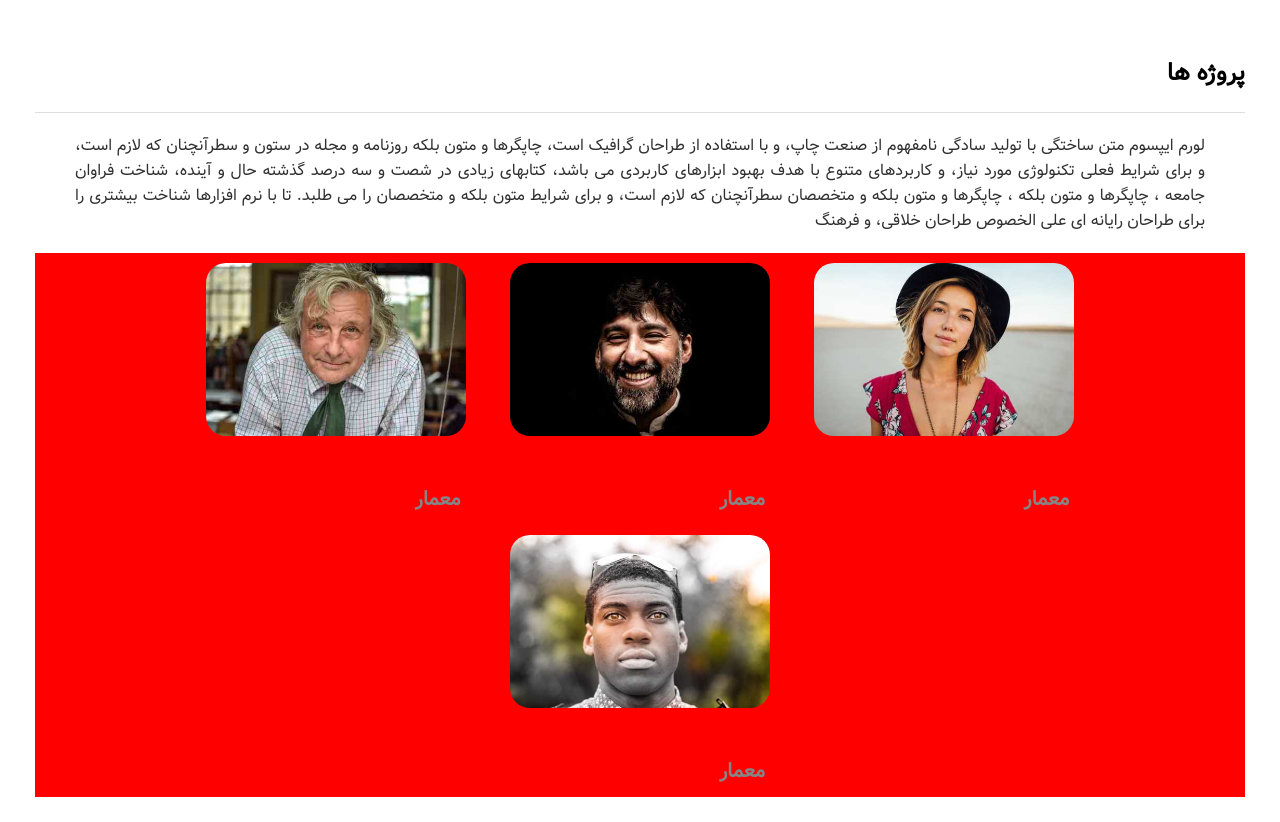
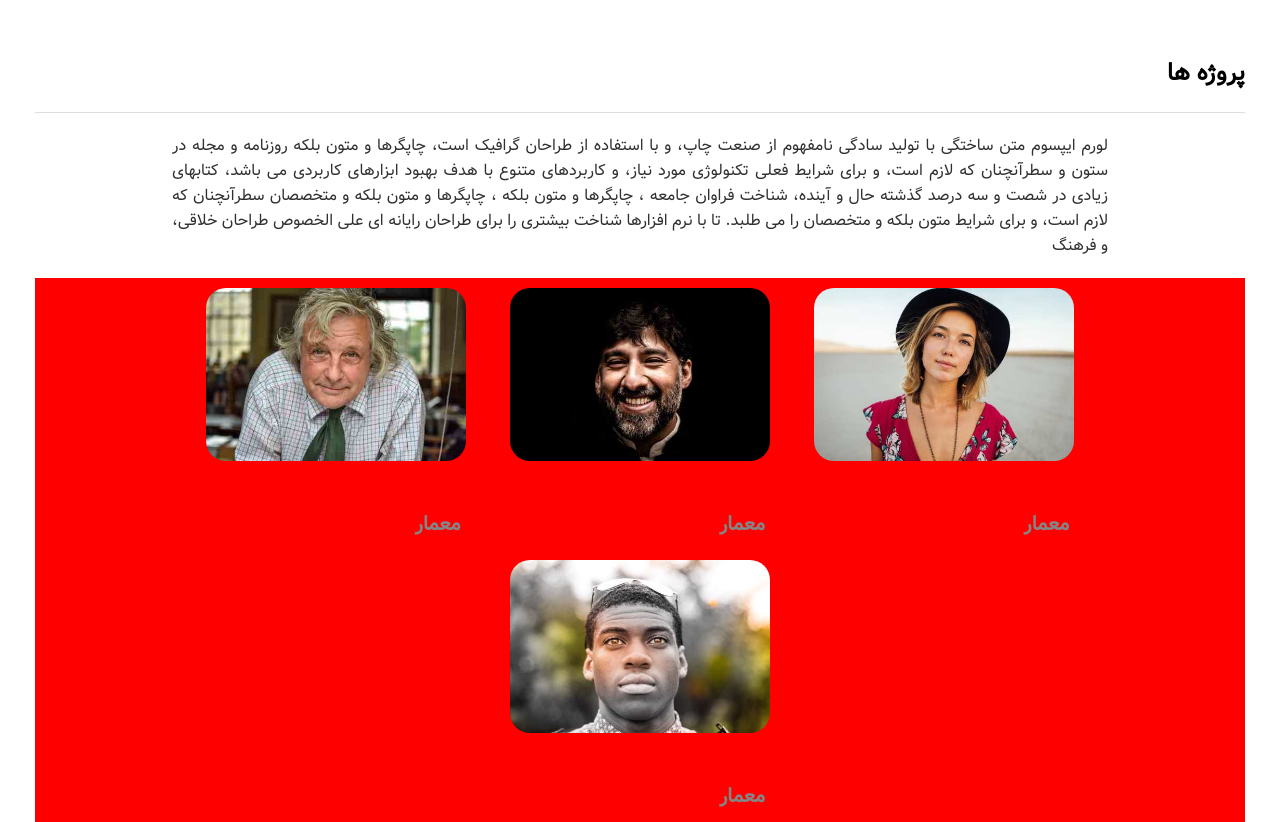
Before and after one commit to Amin-Ansari/Architecture-company, a plain HTML site: page index.html in a window 1280 px wide. Shown: the part 1149-1971 px from the top of the page. Before the commit the page ends 1946 px from the top, so only its background shows below. Drawn offline with Linux system fonts and the light colour scheme.

Commit message:
The paragraph of about us is fixed

```diff
--- a/index.html
+++ b/index.html
@@ -137,7 +137,9 @@
     <section id="about">
       <div class="container contaienr-style">
         <h2 class="section-title">پروژه ها</h2>
-        <p class="paragraph-style">
+        <p
+          class="paragraph-style width-xs-12 width-sm-12 width-md-11 width-lg-10 width-xl-10 width-xxl-11"
+        >
           لورم ایپسوم متن ساختگی با تولید سادگی نامفهوم از صنعت چاپ، و با
           استفاده از طراحان گرافیک است، چاپگرها و متون بلکه روزنامه و مجله در
           ستون و سطرآنچنان که لازم است، و برای شرایط فعلی تکنولوژی مورد نیاز، و
--- a/styles/style.css
+++ b/styles/style.css
@@ -216,7 +216,8 @@ button {
   padding: 0px 35px;
 }
 .paragraph-style {
-  padding: 20px 40px;
+  margin: 0px auto;
+  padding: 20px 18px;
   text-align: justify;
   color: rgb(48, 48, 48);
 }
```
